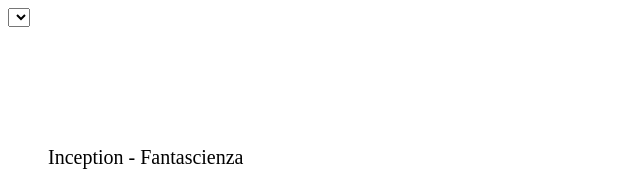
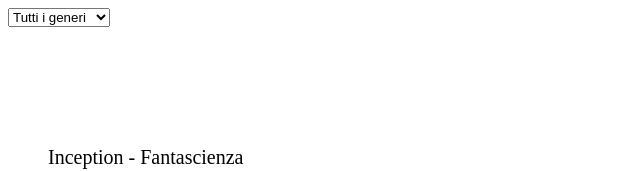
Before and after one commit to DavideCotigliani/react-movie-filter, a React (Vite) app: page / in a window 1280 px wide. Shown: the top 171 px of the page, without its empty margins (0-640 px from the left). Built offline with nearby package versions, Linux system fonts and the light colour scheme.

Commit message:
[UPD] Used the map inside the option to generate the selectable genres

```diff
--- a/src/components/Movies.jsx
+++ b/src/components/Movies.jsx
@@ -25,10 +25,19 @@
         setFilteredArray(filteredfilms);
     }, [defaultMovies, search])
 
+    // estraggo i generi dall'array
+    const genres = (moviesArray.map(movie => movie.genre))
+
     return (
         <>
             {/* Creo il select */}
-            <select className="select-text" value={search} onChange={e => { setSearch(e.target.value) }} ></select>
+            <select className="select-text" value={search} onChange={e => { setSearch(e.target.value) }} >
+                <option value="">Tutti i generi</option>
+                {/* Ciclo i generi dentro l'option */}
+                {genres.map((genre) => {
+                    return <option key={genre}>{genre}</option>
+                })}
+            </select>
             {/* Filtro l'array */}
             <ul>
                 {filteredArray.map((movie) => (
```
